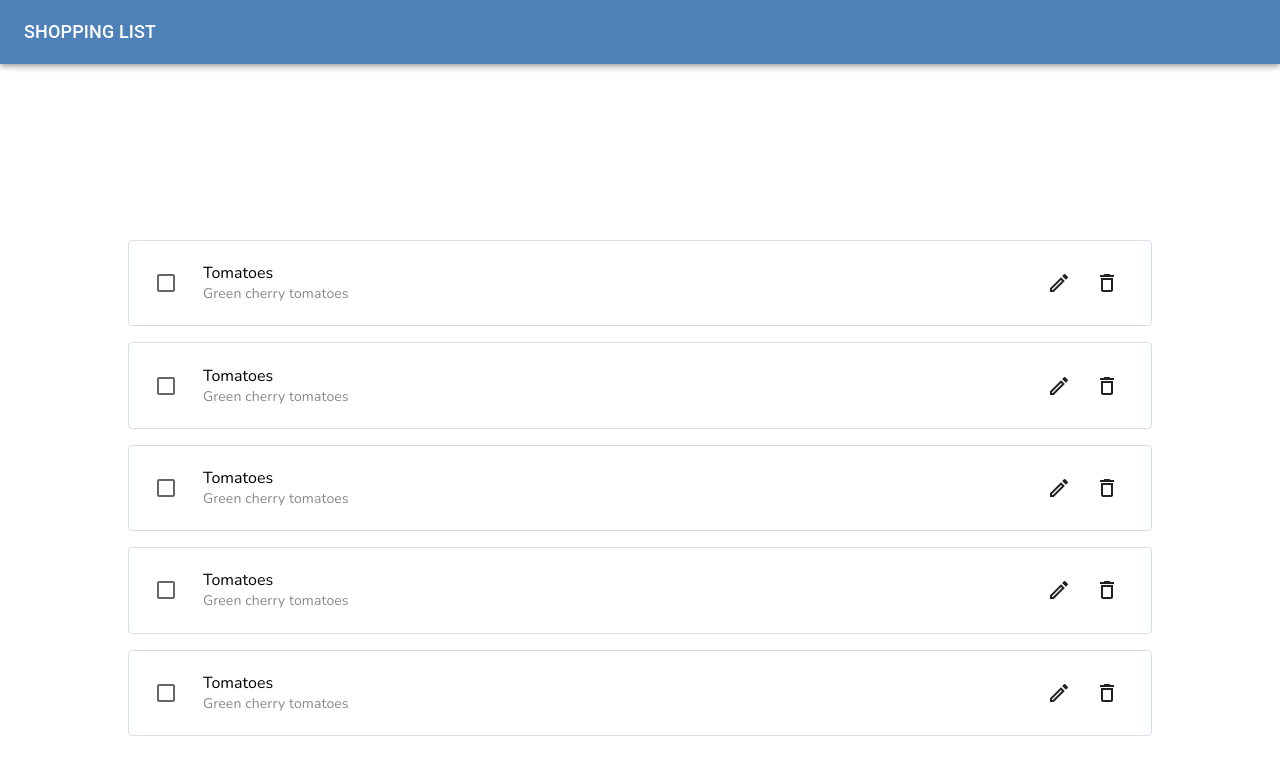
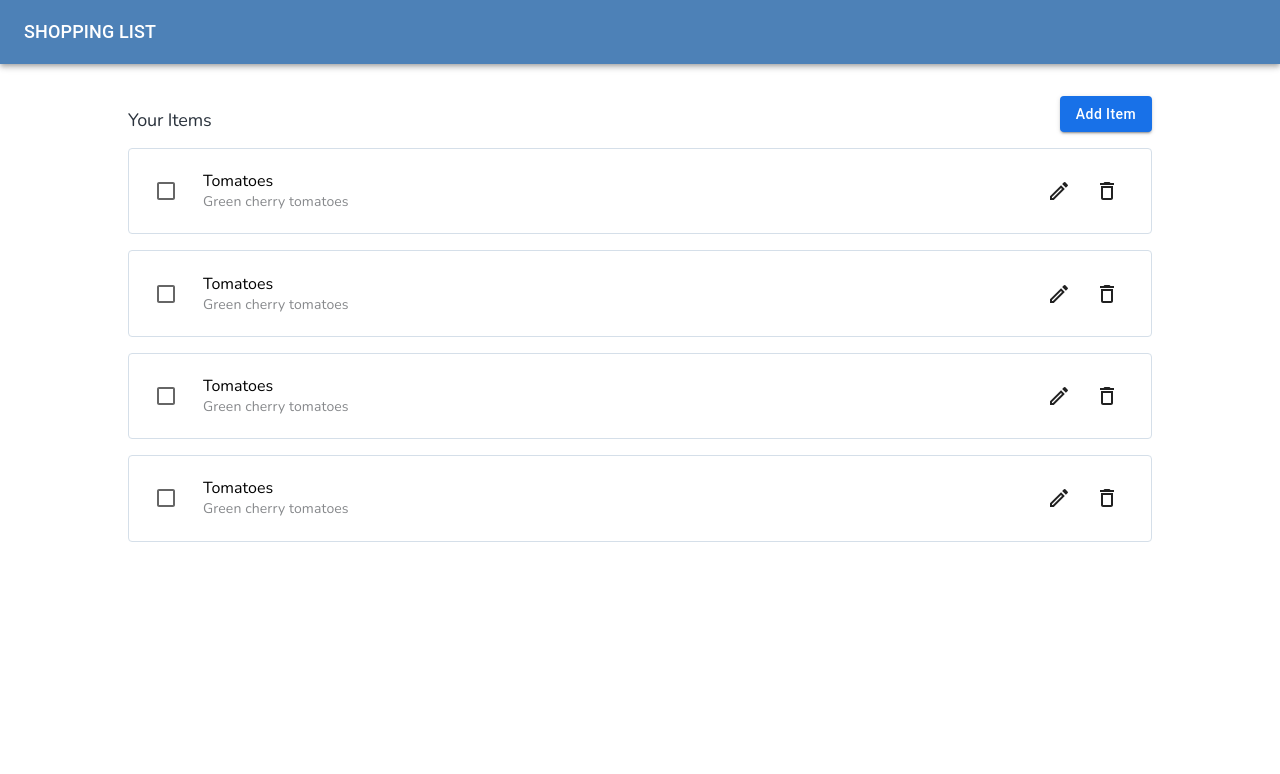
Before and after one commit to danieltkach/slingr-challenge, a React (Vite) app: page / in a window 1280 px wide. Shown: the top 774 px of the page. Built offline with nearby package versions, Linux system fonts and the light colour scheme.

Commit message:
navigation and panel scrolls

```diff
--- a/src/App.tsx
+++ b/src/App.tsx
@@ -1,25 +1,32 @@
 import React, { useState } from 'react';
-import Box from '@mui/material/Box';
+import styled from 'styled-components';
 import { EmptyListPanel } from './components/EmptyListPanel';
 import { ShoppingList } from './views/ShoppingList';
-import { ListItem } from "./types";
+import { ListItem, Status } from "./types";
 
 const item1 = {
   id: "1",
   title: "Tomatoes",
   description: "Green cherry tomatoes",
-  // status: "pending"
+  status: "pending" as Status
 }
 
 export const App: React.FC = () => {
-  const [listItems, setListItems] = useState<ListItem[]>([item1, item1, item1, item1, item1,]);
-
+  const [listItems, setListItems] = useState<ListItem[]>([item1, item1, item1, item1,]);
 
   return (
-    <Box sx={{ display: 'flex', flexDirection: 'column', marginTop: '10rem', justifyContent: 'center', alignItems: 'center' }}>
+    <Container >
       {
         listItems.length === 0 ? <EmptyListPanel /> : <ShoppingList items={listItems} />
       }
-    </Box>
+    </Container>
   );
 };
+
+const Container = styled.div`
+  display: flex;
+  height: 100%;
+  flex-direction: column;
+  justify-content: center;
+  align-items: center;
+`;
--- a/src/components/EmptyListPanel.tsx
+++ b/src/components/EmptyListPanel.tsx
@@ -22,7 +22,7 @@ export const EmptyListPanel: React.FC = () => {
           {title}
         </Typography>
         <Box sx={{ flexGrow: 1, display: 'flex', alignItems: 'center' }}>
-          <Button text={buttonText} />
+          <Button text={buttonText} variant={"contained"} />
         </Box>
       </Card>
     </Box>
--- /dev/null
+++ b/src/routes.ts
@@ -0,0 +1,5 @@
+export const routeUrls = {
+  home: '/',
+  addItem: "/add-item",
+  editItem: (id: string) =>`/edit-item/${id}`
+}
--- a/src/types/index.ts
+++ b/src/types/index.ts
@@ -1,6 +1,8 @@
+export type Status = "pending" | "done";
+
 export type ListItem = {
   id: string;
   title: string;
   description: string;
-  status?: "pending" | "done"
+  status: Status;
 }
--- a/src/views/AddItem.tsx
+++ b/src/views/AddItem.tsx
@@ -4,9 +4,13 @@ import { Select } from '../ui/Select';
 import { Card as MUICard } from '@mui/material';
 import styled from 'styled-components';
 import { Button } from '../ui/Button';
+import { routeUrls } from '../routes';
+import { useNavigate } from 'react-router-dom';
 
 
 export const AddItem = () => {
+  const navigateTo = useNavigate();
+
   return (
     <Container>
       <StyledCard>
@@ -18,7 +22,7 @@ export const AddItem = () => {
           <Select sx={{ marginBottom: '1.125rem' }} />
         </Content>
         <Actions>
-          <Button text={'Cancel'} />
+          <Button text={'Cancel'} onClick={()=>navigateTo(routeUrls.home)} />
           <Button text={'Add Task'} variant={"contained"} sx={{ marginLeft: '1.5rem' }} />
         </Actions>
       </StyledCard>
--- a/src/views/ShoppingList/Item.tsx
+++ b/src/views/ShoppingList/Item.tsx
@@ -32,7 +32,7 @@ const Card = styled.div`
   align-items: center;
   border: 0.5px solid #D5DFE9;
   width: 64rem;
-  height: 5.4rem;
+  min-height: 5.4rem;
   border-radius: 4px;
 `;
 
--- a/src/views/ShoppingList/index.tsx
+++ b/src/views/ShoppingList/index.tsx
@@ -2,25 +2,56 @@ import React from 'react';
 import styled from 'styled-components';
 import { ListItem } from "../../types";
 import { Item } from './Item';
+import { Button } from '../../ui/Button';
+import { useNavigate } from 'react-router-dom';
+import { routeUrls } from '../../routes';
+import { Typography } from '@mui/material';
 
 type Props = {
   items: ListItem[];
-}
+};
 
-export const ShoppingList: React.FC<Props> =({items})=> {
-  return(
-    <Container>
-      {
-        items?.map(i => <Item key={i.id} item={i} />)
-      }
+export const ShoppingList: React.FC<Props> = ({ items }) => {
+  const navigateTo = useNavigate();
+
+  return (
+    <Container id="shopping-list">
+      <ActionsPanel>
+        <Typography variant="h2">Your Items</Typography>
+        <Button variant={"contained"} text={"Add Item"} onClick={() => navigateTo(routeUrls.addItem)} />
+      </ActionsPanel>
+      <ItemsContainer>
+        {
+          items?.map(i => <Item key={i.id} item={i} />)
+        }
+      </ItemsContainer >
     </Container>
-  )
-}
+  );
+};
 
 const Container = styled.div`
   display: flex;
   flex-direction: column;
+  align-items: center;
+  width: 100%;
+  max-width: 64rem;
+  height: 100%;
+  max-height: calc(100vh - 64px);
+  padding-top: 2rem;
+`;
+
+const ItemsContainer = styled.div`
+  overflow-y: auto;
+  height: 100%;
+  display: flex;
+  flex-direction: column;
   padding: 1rem;
-  justify-content: center;
   gap: 1rem;
 `;
+
+const ActionsPanel = styled.div`
+  display: flex;
+  justify-content: space-between;
+  align-items: flex-end;
+  width: 100%;
+`;
```
